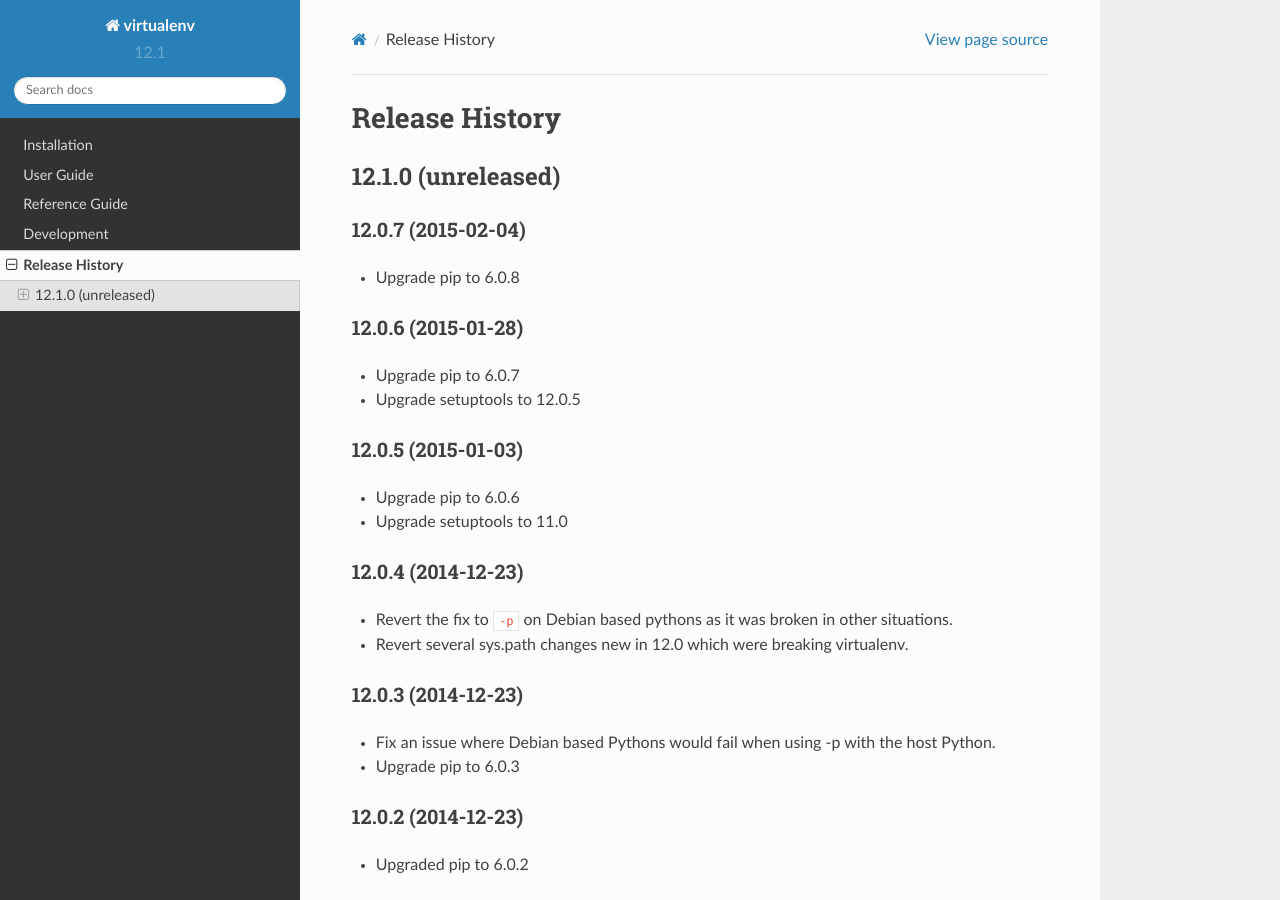
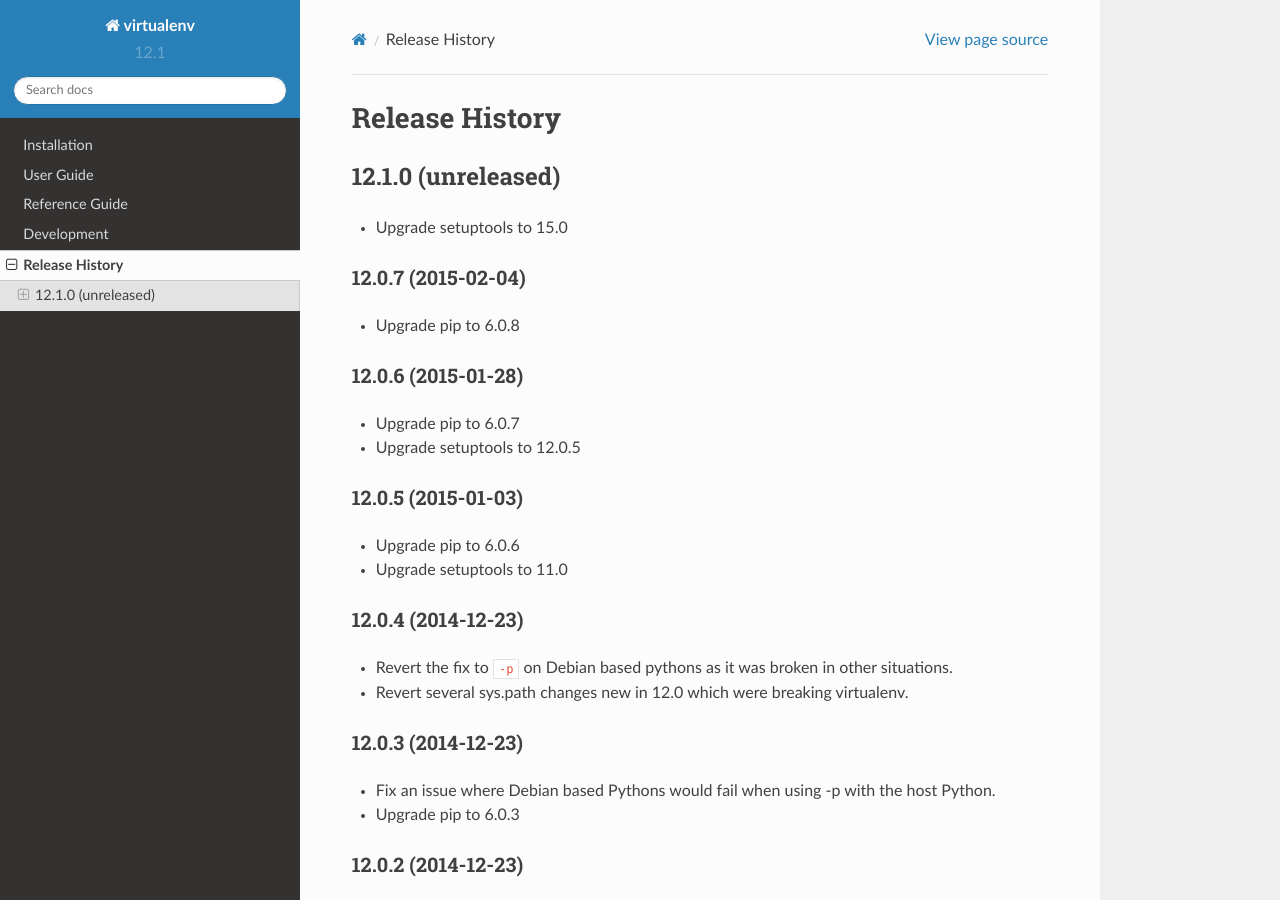
Before and after one commit to pypa/virtualenv, a Sphinx documentation site: the page built from docs/changes.rst, in a window 1280 px wide and 900 px high. Built offline with Sphinx 7.4.7 and the Read the Docs theme 2.0.0, drawn with Linux system fonts in a browser that asks for light colours.

Commit message:
Upgrade setuptools to 15.0

```diff
--- a/docs/changes.rst
+++ b/docs/changes.rst
@@ -3,6 +3,8 @@
 
 12.1.0 (unreleased)
 ~~~~~~~~~~~~~~~~~~~
+
+* Upgrade setuptools to 15.0
 
 
 12.0.7 (2015-02-04)
```
Also changed, not shown: 2 other files.
